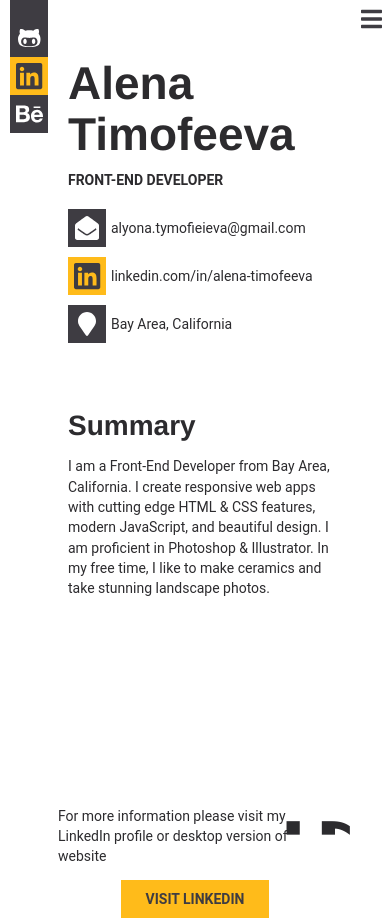
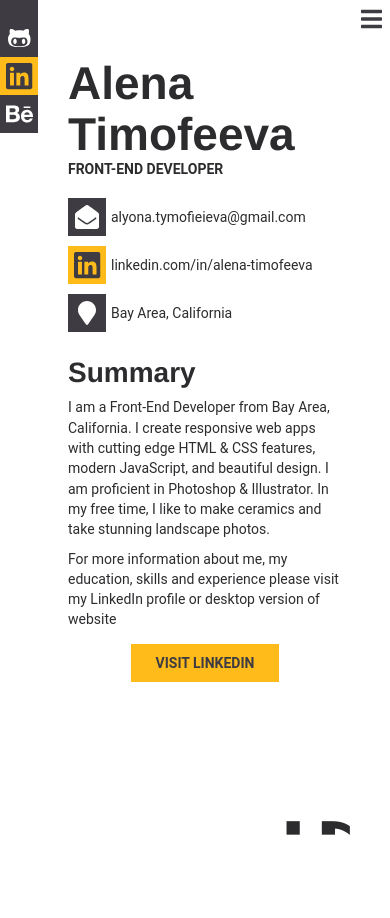
Before and after one commit to mouseProgrammouse/portfolio, a React (Create React App) app: page /resume in a window 390 px wide. After the commit the page ends 844 px from the top, so only its background shows below. Built offline with nearby package versions, Linux system fonts and the light colour scheme.

Commit message:
add mobile styles to Resume Page

```diff
--- a/src/App.css
+++ b/src/App.css
@@ -80,6 +80,10 @@ h5 {
 
 .portfolio-page .main-menu{
   width: 60%;
+}
+
+.resume-page .link-to {
+  display: none;
 }
 
 @media only screen and (min-height: 900px){
@@ -224,6 +228,10 @@ h5 {
 }
 
 @media screen and (max-width: 660px) {
+  .social-media-menu {
+    left: 0;
+  }
+
   .main-page img {
     display:none;
   }
@@ -273,6 +281,11 @@ h5 {
 
   .resume-page .owner-info {
     margin: 0 38px 0 68px;
+    padding-bottom: 0;
+  }
+
+  .resume-page .owner-info .main-info h2 {
+    margin-bottom: 0;
   }
 
   .resume-page .owner-info .social-info ul {
@@ -283,7 +296,25 @@ h5 {
     flex-flow: row-reverse;
   }
 
+  .resume-page .about h4 {
+    margin-bottom: 8px;
+  }
+
   .resume-page .owner-info .social-info .icon {
     margin: 5px 5px 5px 0;
   }
+
+  .resume-page .skills {
+    padding: 0 48px 0 68px;
+  }
+
+  .resume-page .link-to {
+    display: flex;
+    padding: 0 48px 0 68px;
+    margin: 0;
+  }
+
+  .resume-page .link-to p {
+    margin: 4px 0 14px 0;
+  }
 }
--- a/src/App.js
+++ b/src/App.js
@@ -98,7 +98,7 @@ const data = {
               {description:'programmouse', link: 'https://www.behance.net/programmouse', iconClass: 'fab', icon: 'behance', className: ''},],
       extra: {description: 'drawing, lettering, ceramic, photography'}
     },
-    mobileContent : { description:"For more information please visit my LinkedIn profile or desktop version of website",
+    mobileContent : { description:"For more information about me, my education, skills and experience please visit my LinkedIn profile or desktop version of website",
     linkToProfile: {to:"https://www.linkedin.com/in/alena-timofeeva/", text:"visit LinkedIn"}
     }
   },
```
